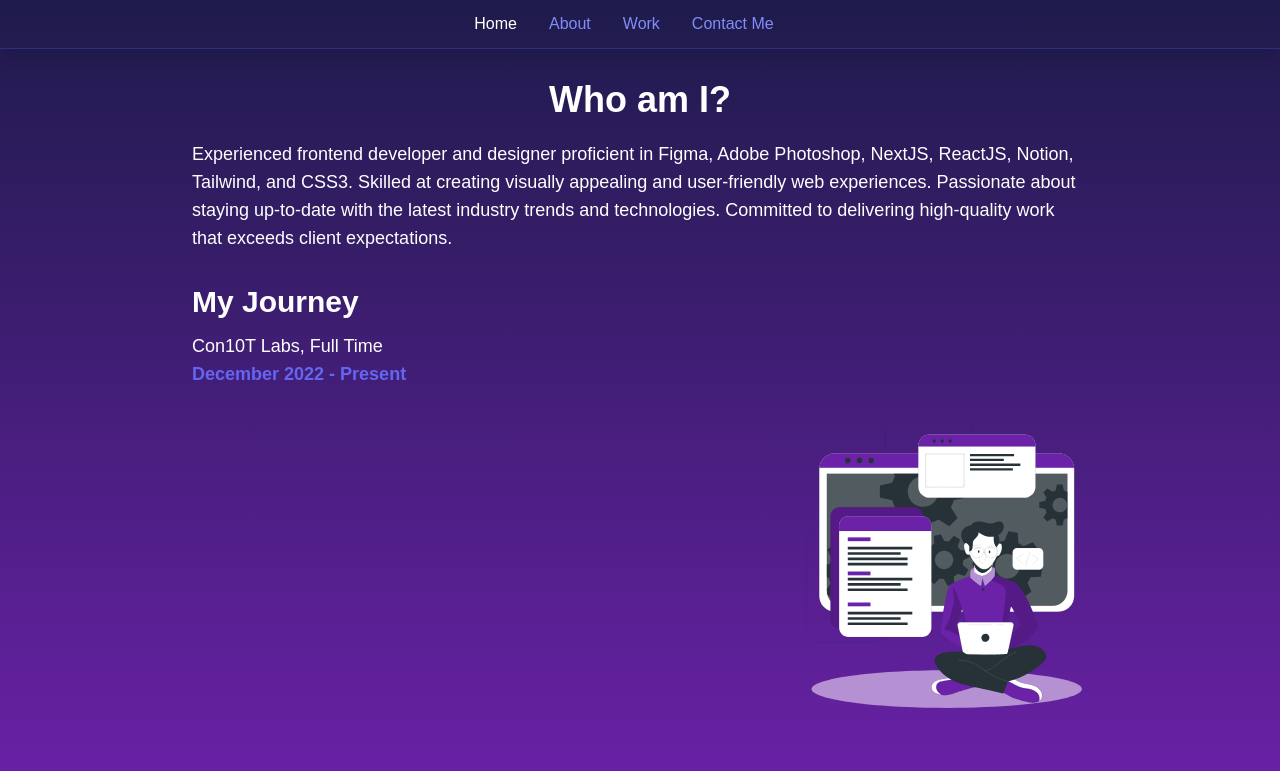
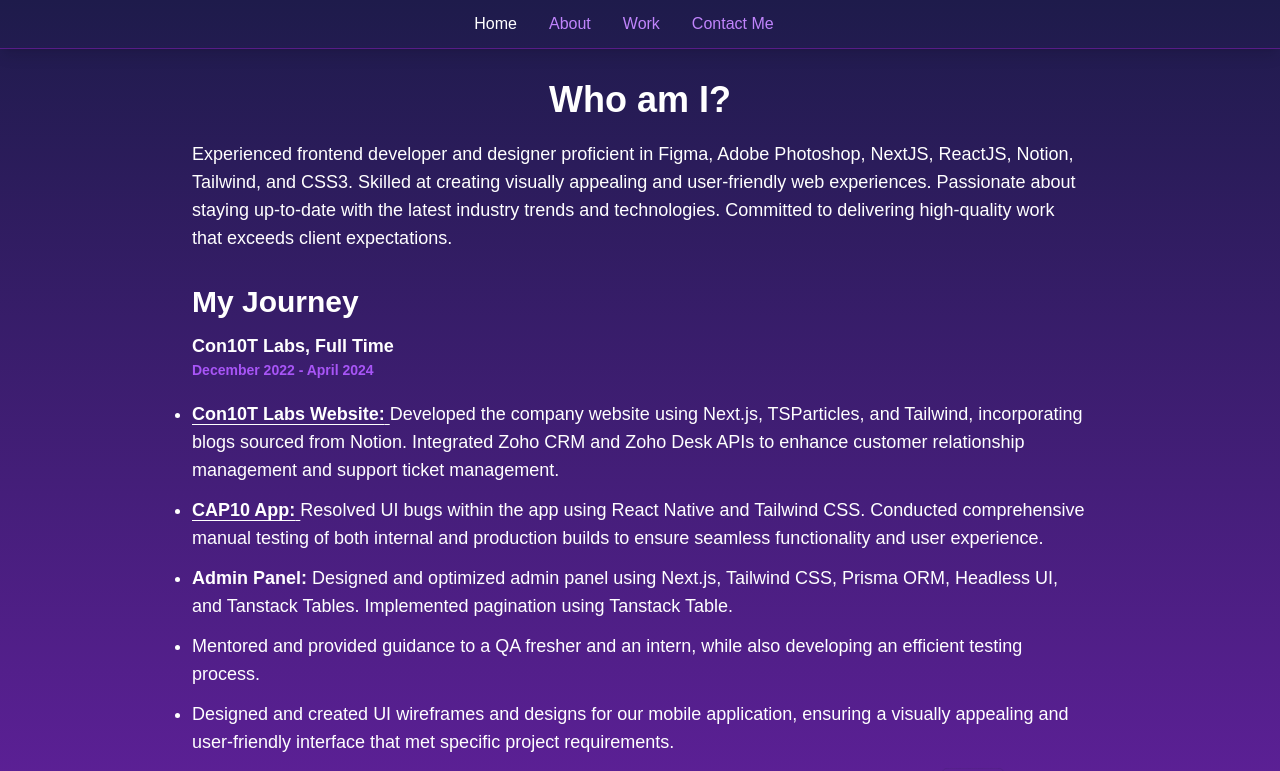
Before and after one commit to shiwanshudev/portfolio2023, a Next.js app: page /about in a window 1280 px wide. Shown: the top 771 px of the page. Built offline with nearby package versions, Linux system fonts and the light colour scheme; a web font is replaced by a local one.

Commit message:
Replace indigo color and add about

```diff
--- a/src/app/about/page.tsx
+++ b/src/app/about/page.tsx
@@ -1,6 +1,11 @@
 import Image from "next/image";
+import Link from "next/link";
 
 export default function About() {
+  const CON10T_LINKS = {
+    website: "https://con10tlabs.com/",
+    app: "https://play.google.com/store/apps/details?id=com.cap10",
+  };
   return (
     <div className="mx-auto container text-center px-5 lg:px-48 lg:text-left">
       <section className="pt-20">
@@ -18,13 +23,56 @@
       </section>
       <section className="pt-8">
         <h2 className="text-3xl font-bold">My Journey</h2>
-        <p className="pt-3 text-lg">Con10T Labs, Full Time</p>
-        <p className="text-indigo-500 text-lg font-bold">
-          December 2022 - Present
+        <p className="pt-3 text-lg font-bold">Con10T Labs, Full Time</p>
+        <p className="text-purple-500 text-sm font-bold">
+          December 2022 - April 2024
         </p>
+        <ul className="pt-5 list-disc">
+          <li className="leading-7 text-base lg:text-lg mb-3">
+            <Link
+              href={CON10T_LINKS.website}
+              className="text-white hover:text-purple-500 duration-200 font-bold underline-offset-4 underline"
+            >
+              Con10T Labs Website:{" "}
+            </Link>
+            Developed the company website using Next.js, TSParticles, and
+            Tailwind, incorporating blogs sourced from Notion. Integrated Zoho
+            CRM and Zoho Desk APIs to enhance customer relationship management
+            and support ticket management.
+          </li>
+          <li className="leading-7 text-base lg:text-lg mb-3">
+            <Link
+              href={CON10T_LINKS.app}
+              className="text-white hover:text-purple-500 duration-200 font-bold underline-offset-4 underline"
+            >
+              CAP10 App:{" "}
+            </Link>
+            Resolved UI bugs within the app using React Native and Tailwind CSS.
+            Conducted comprehensive manual testing of both internal and
+            production builds to ensure seamless functionality and user
+            experience.
+          </li>
+          <li className="leading-7 text-base lg:text-lg mb-3">
+            <span className="text-white hover:text-purple-500 duration-200 font-bold">
+              Admin Panel:{" "}
+            </span>
+            Designed and optimized admin panel using Next.js, Tailwind CSS,
+            Prisma ORM, Headless UI, and Tanstack Tables. Implemented pagination
+            using Tanstack Table.
+          </li>
+          <li className="leading-7 text-base lg:text-lg mb-3">
+            Mentored and provided guidance to a QA fresher and an intern, while
+            also developing an efficient testing process.
+          </li>
+          <li className="leading-7 text-base lg:text-lg mb-3">
+            Designed and created UI wireframes and designs for our mobile
+            application, ensuring a visually appealing and user-friendly
+            interface that met specific project requirements.
+          </li>
+        </ul>
       </section>
-      <section className="flex flex-col pt-8 justify-center items-center lg:items-start lg:justify-end lg:flex-row">
-        <div className="w-48 h-48 relative lg:w-72 lg:h-72 ">
+      <section className="flex items-center justify-center p-10 lg:p-0 lg:justify-end">
+        <div className="relative w-52 h-52 ">
           <Image
             src="/images/about-img.svg"
             className="object-contain"
--- a/src/app/components/Navbar.tsx
+++ b/src/app/components/Navbar.tsx
@@ -10,7 +10,7 @@
   return (
     <div>
       {!isVisible && (
-        <div className="hidden lg:flex items-center justify-center fixed z-30 px-48 w-full border-b border-solid border-indigo-900 shadow-lg">
+        <div className="hidden lg:flex items-center justify-center fixed z-30 px-48 w-full border-b border-solid border-purple-900 shadow-lg">
           <Link
             onClick={() => {
               setIsVisible(false);
@@ -18,7 +18,7 @@
             }}
             href="/"
             className={clsx(
-              "hover:text-indigo-500 duration-200 py-3 mr-8 text-indigo-400",
+              "hover:text-purple-500 duration-200 py-3 mr-8 text-purple-400",
               {
                 "text-white": active === "",
               }
@@ -33,7 +33,7 @@
             }}
             href="/about"
             className={clsx(
-              "hover:text-indigo-500 duration-200 py-3 mr-8 text-indigo-400",
+              "hover:text-purple-500 duration-200 py-3 mr-8 text-purple-400",
               {
                 "text-white": active === "about",
               }
@@ -48,7 +48,7 @@
             }}
             href="/work"
             className={clsx(
-              "hover:text-indigo-500 duration-200 py-3 mr-8 text-indigo-400",
+              "hover:text-purple-500 duration-200 py-3 mr-8 text-purple-400",
               {
                 "text-white": active === "work",
               }
@@ -63,7 +63,7 @@
             }}
             href="/contact"
             className={clsx(
-              "hover:text-indigo-500 duration-200 py-3 mr-8 text-indigo-400",
+              "hover:text-purple-500 duration-200 py-3 mr-8 text-purple-400",
               {
                 "text-white": active === "contact",
               }
@@ -76,43 +76,43 @@
       <div className="fixed flex justify-end w-full z-20 lg:hidden">
         {isVisible ? (
           <AiOutlineClose
-            className="text-3xl cursor-pointer hover:text-indigo-300 m-5 animate-fade-in"
+            className="text-3xl cursor-pointer hover:text-purple-300 m-5 animate-fade-in"
             onClick={() => setIsVisible((prev) => !prev)}
           />
         ) : (
           <AiOutlineMenu
-            className="text-3xl cursor-pointer hover:text-indigo-300 m-5 animate-fade-in"
+            className="text-3xl cursor-pointer hover:text-purple-300 m-5 animate-fade-in"
             onClick={() => setIsVisible((prev) => !prev)}
           />
         )}
       </div>
       {isVisible && (
-        <div className="flex flex-col items-center justify-center h-screen fixed w-screen bg-indigo-950 z-10 animate-slide-in">
+        <div className="flex flex-col items-center justify-center h-screen fixed w-screen bg-purple-950 z-10 animate-slide-in">
           <Link
             onClick={() => setIsVisible(false)}
             href="/"
-            className="text-white hover:text-indigo-500 duration-200 py-5 text-2xl"
+            className="text-white hover:text-purple-500 duration-200 py-5 text-2xl"
           >
             Home
           </Link>
           <Link
             onClick={() => setIsVisible(false)}
             href="/about"
-            className="text-white hover:text-indigo-500 duration-200 py-5 text-2xl"
+            className="text-white hover:text-purple-500 duration-200 py-5 text-2xl"
           >
             About
           </Link>
           <Link
             onClick={() => setIsVisible(false)}
             href="/work"
-            className="text-white hover:text-indigo-500 duration-200 py-5 text-2xl"
+            className="text-white hover:text-purple-500 duration-200 py-5 text-2xl"
           >
             Work
           </Link>
           <Link
             onClick={() => setIsVisible(false)}
             href="/contact"
-            className="text-white hover:text-indigo-500 duration-200 py-5 text-2xl "
+            className="text-white hover:text-purple-500 duration-200 py-5 text-2xl "
           >
             Contact Me
           </Link>
--- a/src/app/page.tsx
+++ b/src/app/page.tsx
@@ -32,21 +32,21 @@
         </p>
         <div className="mt-5 flex justify-center lg:justify-start">
           <Link
-            className="text-white text-3xl hover:text-indigo-500 duration-200 mr-3"
+            className="text-white text-3xl hover:text-purple-500 duration-200 mr-3"
             href={SOCIAL_LINKS.behance}
             target="_blank"
           >
             <AiFillBehanceCircle />
           </Link>
           <Link
-            className="text-white text-3xl hover:text-indigo-500 duration-200 mr-3"
+            className="text-white text-3xl hover:text-purple-500 duration-200 mr-3"
             href={SOCIAL_LINKS.github}
             target="_blank"
           >
             <AiFillGithub />
           </Link>
           <Link
-            className="text-white text-3xl hover:text-indigo-500 duration-200"
+            className="text-white text-3xl hover:text-purple-500 duration-200"
             href={SOCIAL_LINKS.mail}
             target="_blank"
           >
--- a/src/app/work/page.tsx
+++ b/src/app/work/page.tsx
@@ -12,17 +12,17 @@
             target="_blank"
             className="outline-none"
           >
-            <div className="flex items-center justify-center bg-indigo-900 py-3 px-5 rounded-md flex-col duration-300 border-solid border border-indigo-500 hover:bg-indigo-800 mb-2 lg:flex-row">
+            <div className="flex items-center justify-center bg-purple-900 py-3 px-5 rounded-md flex-col duration-300 border-solid border border-purple-500 hover:bg-purple-800 mb-2 lg:flex-row">
               <div className="w-full lg:w-3/12 h-52 lg:h-28 relative lg:mr-5">
                 <Image
                   src={"/images/project1.png"}
                   alt="Portfolio Website Project"
-                  className="border-solid border border-indigo-500 rounded-md object-cover"
+                  className="border-solid border border-purple-500 rounded-md object-cover"
                   fill={true}
                 />
               </div>
               <div className=" w-full lg:w-9/12">
-                <h2 className="text-lg lg:text-2xl font-bold text-indigo-400 pt-3 lg:pt-0">
+                <h2 className="text-lg lg:text-2xl font-bold text-purple-400 pt-3 lg:pt-0">
                   Portfolio Website
                 </h2>
                 <p className="text-sm lg:text-base">
```
Also changed, not shown: src/app/contact/page.tsx (+8 -8 lines).
